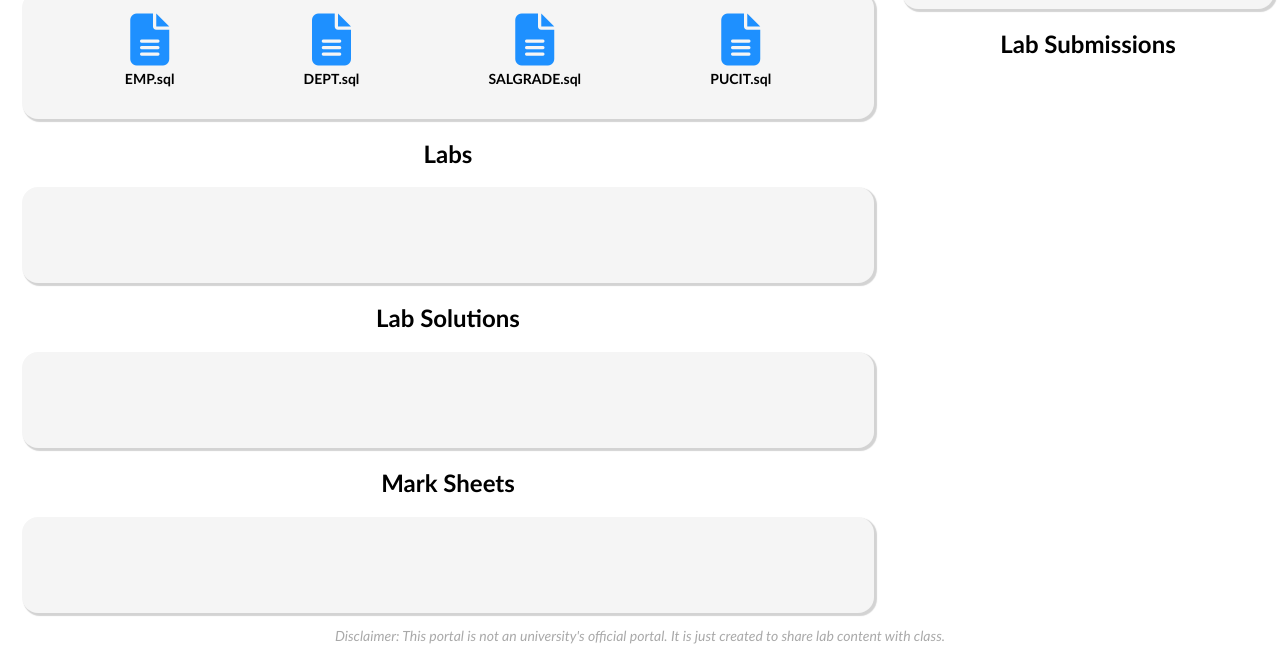
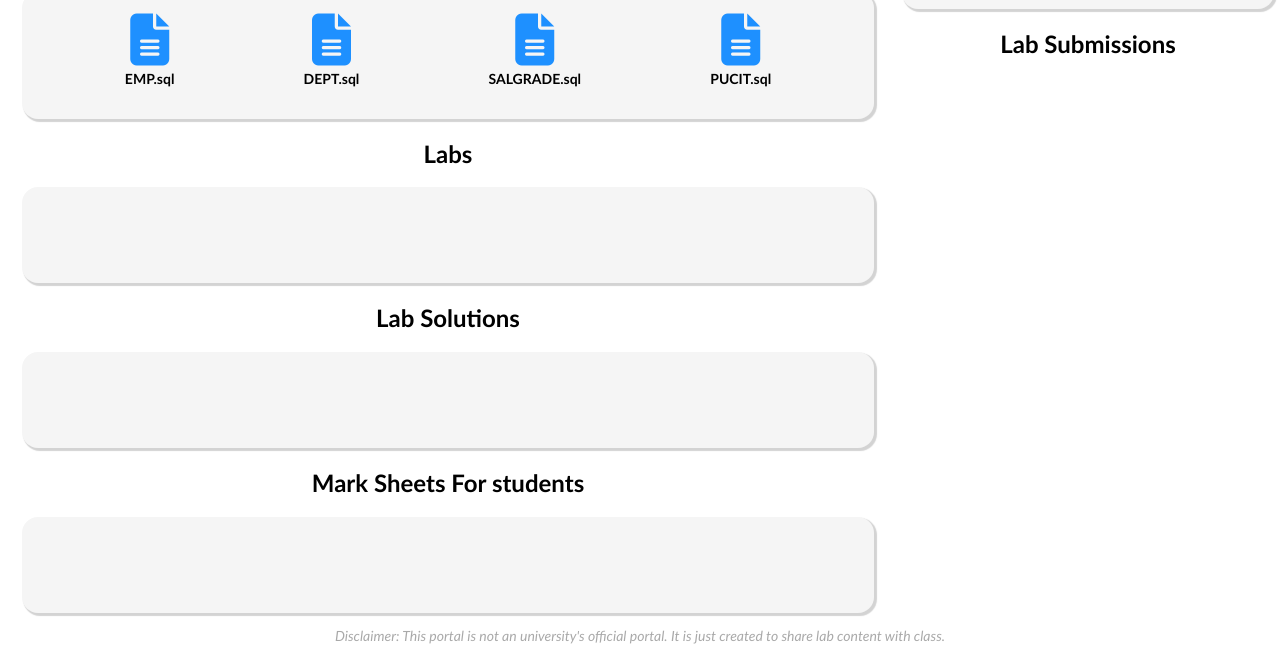
Before and after one commit to Hazeez-Haider11/DBS-ITF22-LABS.github.io, a plain HTML site: page index.html in a window 1280 px wide. Shown: the part 605-1263 px from the top of the page. Drawn offline with Linux system fonts and the light colour scheme.

Commit message:
Changes Made

```diff
--- a/index.html
+++ b/index.html
@@ -33,7 +33,7 @@
           <div class="wp-content">
             <a href="https://apex.oracle.com/en/"><i class="fa-solid fa-database"></i></a>
             <span>APEX Oracle</span>
-            <span>Configuration</span>
+            <span>Configuration </span>
           </div>
         </div>
       </section>
@@ -283,7 +283,7 @@
               <span>BIT F21</span>
             </div> -->
       </section>
-      <h2>Mark Sheets</h2>
+      <h2>Mark Sheets For students</h2>
       <section class="wp-sec">
         <div class="wp-sc">
           <div class="wp-content">
```
